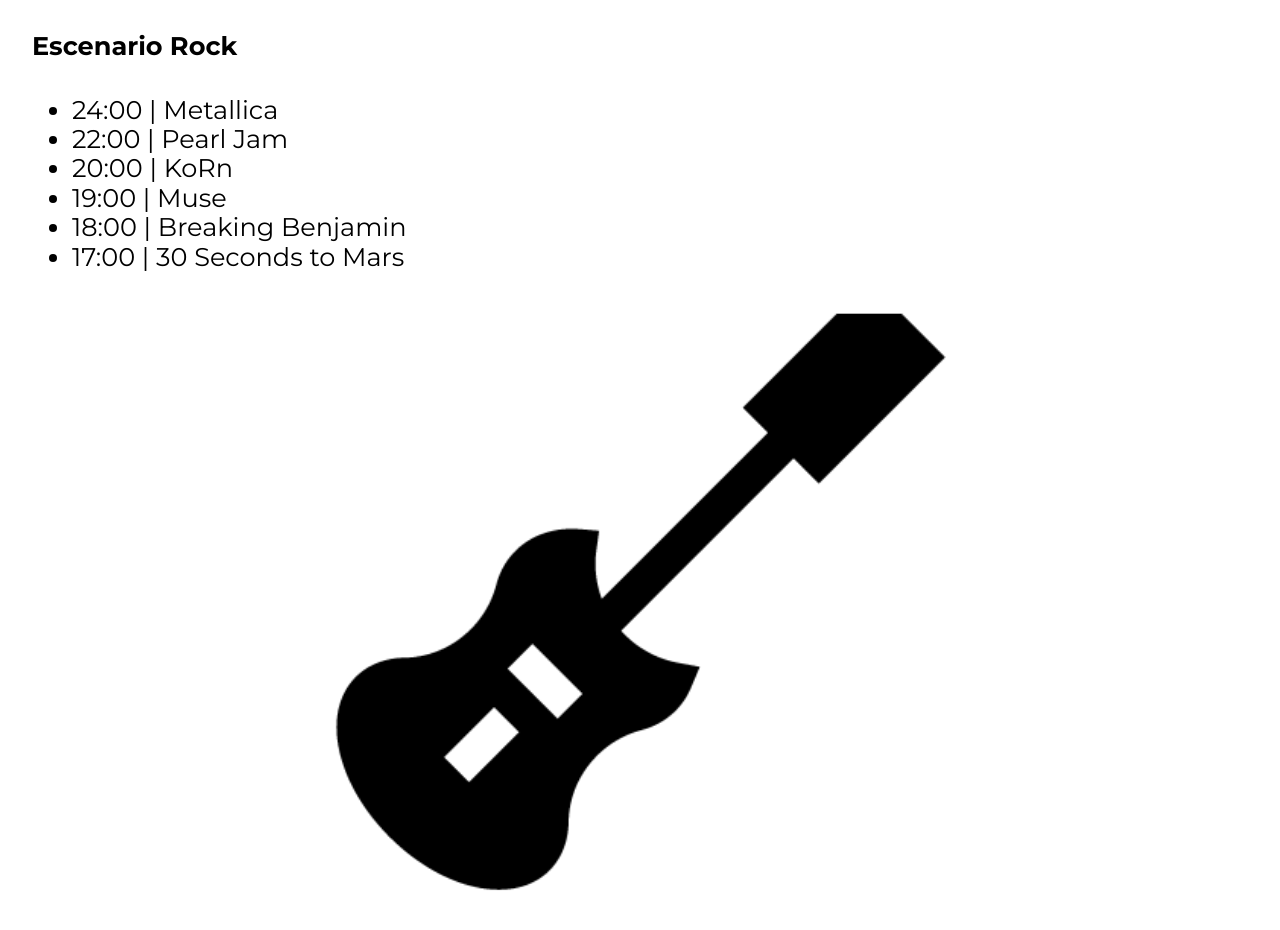
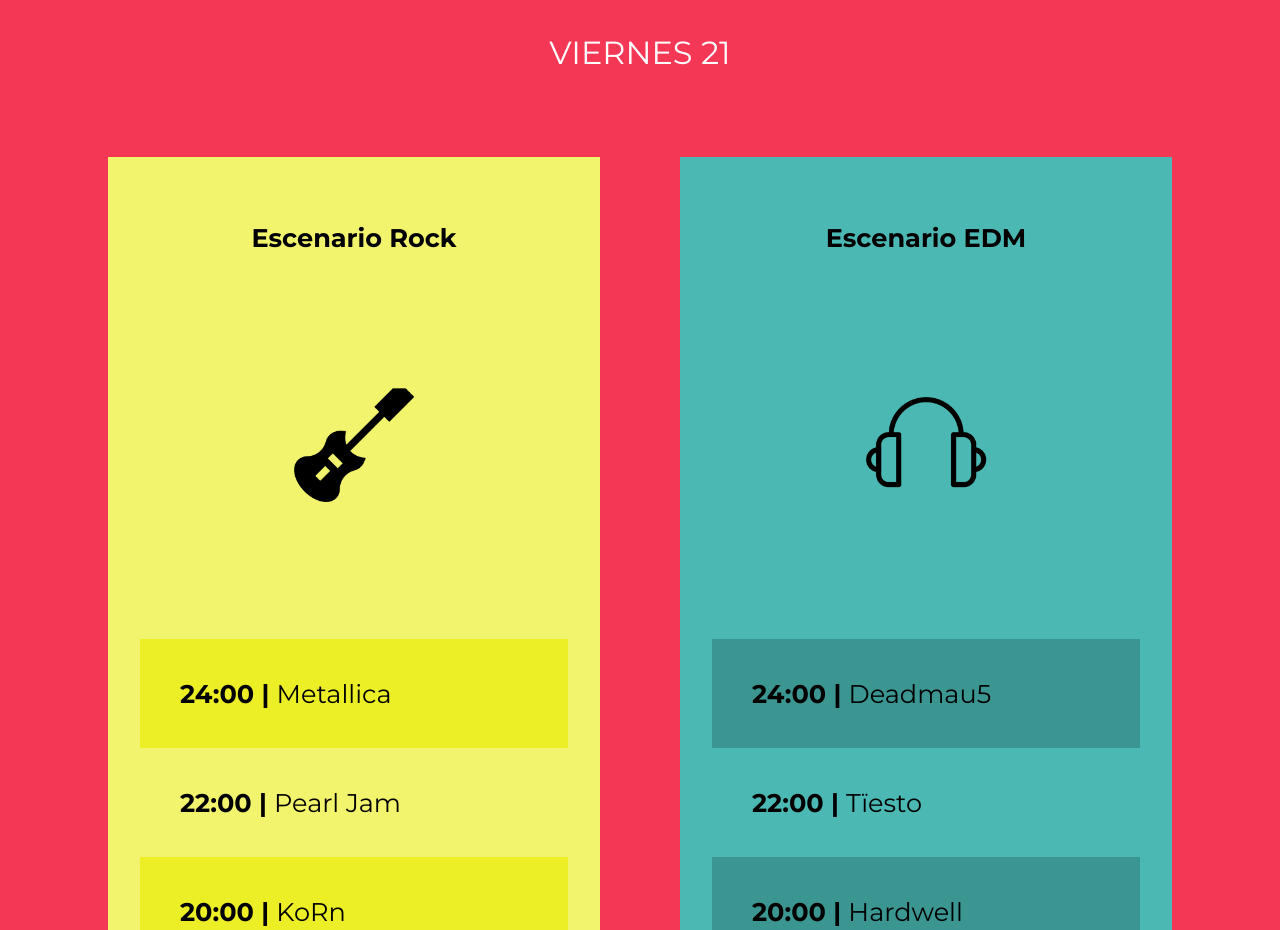
Before and after one commit to LemnisCG/FestivalMusica_Inicio, a website: page index.html in a window 1280 px wide. Shown: the part 2044-2974 px from the top of the page. Drawn offline with Linux system fonts and the light colour scheme.

Commit message:
Terminando de hacer el lineup en html y scss

```diff
--- a/index.html
+++ b/index.html
@@ -97,11 +97,7 @@
                             17:00 | <span>30 Seconds to Mars</span>
                         </li>
                     </ul>
-                    <picture>
-                        <source srcset="build/css/icono_rock.avif" type="imagen_vocalista/avif">
-                        <source srcset="build/css/icono_rock.webp" type="imagen_vocalista/webp">
-                        <img loading="lazy" height="300" width="200" src="build/css/icono_rock.png" alt="">
-                    </picture>
+
                 </div>  <!--. Escenario-->
 
                 <div class="escenario-box edm bg-verde">
@@ -128,14 +124,13 @@
                             17:00 | <span>Audien</span>
                         </li>
                     </ul>
-                    <picture>
-                        <source srcset="build/css/icono_rock.avif" type="imagen_vocalista/avif">
-                        <source srcset="build/css/icono_rock.webp" type="imagen_vocalista/webp">
-                        <img loading="lazy" height="300" width="200" src="build/css/icono_rock.png" alt="">
-                    </picture>
+
                 </div>  <!--. Escenario-->
 
-                <p class="dia">Sabado 22</p>
+
+            </div><!-- .Escenario-contenedor-->
+
+            <p class="dia">Sabado 22</p>
 
                 <div class="escenarios-contenedores contenedor">
                     <div class="escenario-box rock bg-verde">
@@ -162,11 +157,7 @@
                                 17:00 | <span>Lamb of God</span>
                             </li>
                         </ul>
-                        <picture>
-                            <source srcset="build/css/icono_rock.avif" type="imagen_vocalista/avif">
-                            <source srcset="build/css/icono_rock.webp" type="imagen_vocalista/webp">
-                            <img loading="lazy" height="300" width="200" src="build/css/icono_rock.png" alt="">
-                        </picture>
+
                     </div>  <!--. Escenario-->
 
                     <div class="escenario-box edm bg-amarillo">
@@ -193,14 +184,9 @@
                                 17:00 | <span>Vini Vici</span>
                             </li>
                         </ul>
-                        <picture>
-                            <source srcset="build/css/icono_rock.avif" type="imagen_vocalista/avif">
-                            <source srcset="build/css/icono_rock.webp" type="imagen_vocalista/webp">
-                            <img loading="lazy" height="300" width="200" src="build/css/icono_rock.png" alt="">
-                        </picture>
+
                     </div>  <!--. Escenario-->
 
-            </div><!-- .Escenario-contenedor-->
 
         </section>
     </body>
--- a/src/scss/base/_mixings.scss
+++ b/src/scss/base/_mixings.scss
@@ -20,3 +20,9 @@
     grid-template-columns: repeat($columna,1fr);
     column-gap: $espaciado;
 }
+
+@mixin resetear-lista{
+    margin: 0;
+    padding: 0;
+    list-style: none;
+}
--- a/src/scss/layout/_lineup.scss
+++ b/src/scss/layout/_lineup.scss
@@ -0,0 +1,80 @@
+@use 'base/mixings' as m;
+@use 'base/variables' as v;
+
+.lineup {
+    background-color: v.$rosa;
+    padding: 5rem;
+
+    h3,p , h4{
+        text-align: center;
+        color: v.$blanco;
+    }
+
+    .dia {
+        text-transform: uppercase;
+        margin: 5rem 0;
+    }
+}
+
+.escenarios-contenedores {
+    margin-top: 5rem;
+    @include m.grid(2,5rem) ;
+    h4 {
+        color: v.$negro
+    }
+
+}
+
+.escenario-box {
+    padding: 2rem;
+
+    .nombre-escenario{
+        &::after {
+            content: '';
+            display: block;
+            width: 20rem;
+            padding: 10rem;
+            background-size: 15rem;
+            background-repeat: no-repeat;
+            background-position: center center;
+            margin: 2rem auto 0 auto;
+
+        }
+    }
+}
+.edm .nombre-escenario::after {
+    background-image: url(/build/css/icono_edm.png);
+}
+
+.rock .nombre-escenario::after {
+    background-image: url(/build/css/icono_rock.png);
+}
+
+.calendario {
+    @include m.resetear-lista;
+
+    li{
+        padding: 2.5rem;
+        font-weight: bold;
+
+        span {
+            font-weight: 400;
+        }
+    }
+}
+.bg-amarillo {
+    background-color: v.$amarillo;
+
+    li:nth-child(odd){
+        background-color: darken(v.$amarillo, 15%);
+    }
+}
+
+.bg-verde {
+    background-color: v.$verde;
+
+
+    li:nth-child(odd){
+        background-color: darken(v.$verde, 10%);
+    }
+}
```
Also changed, not shown: build/css/app.css.
